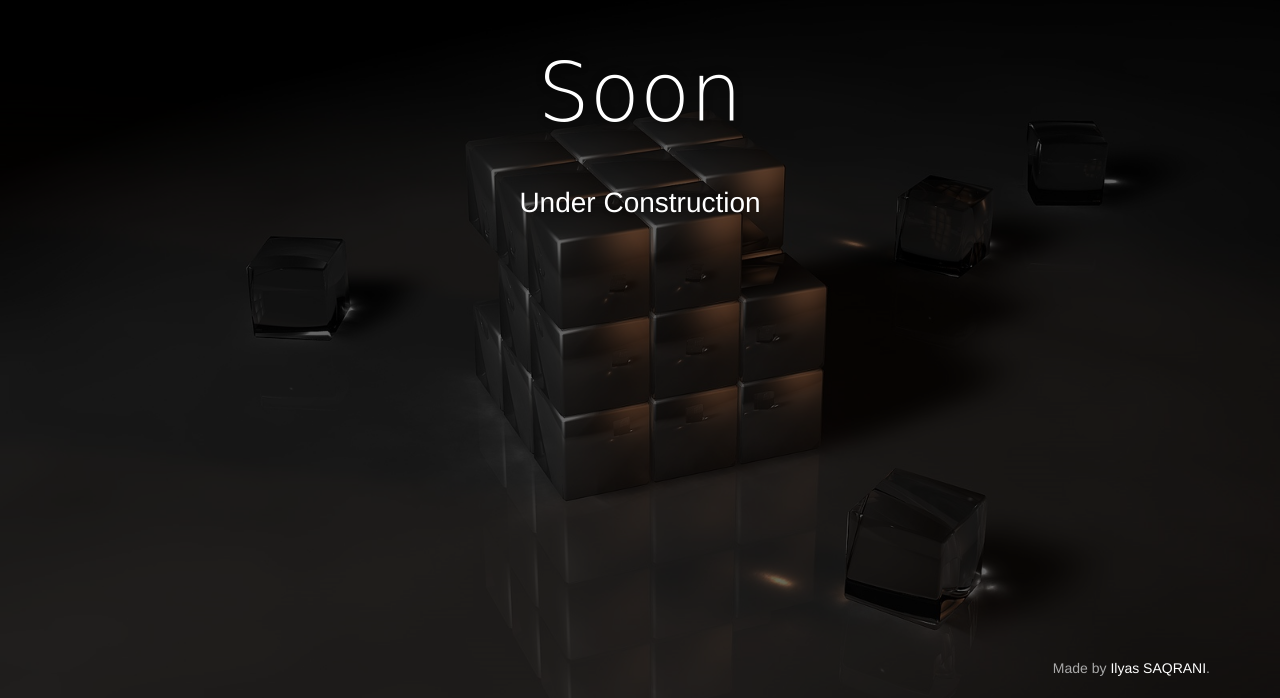
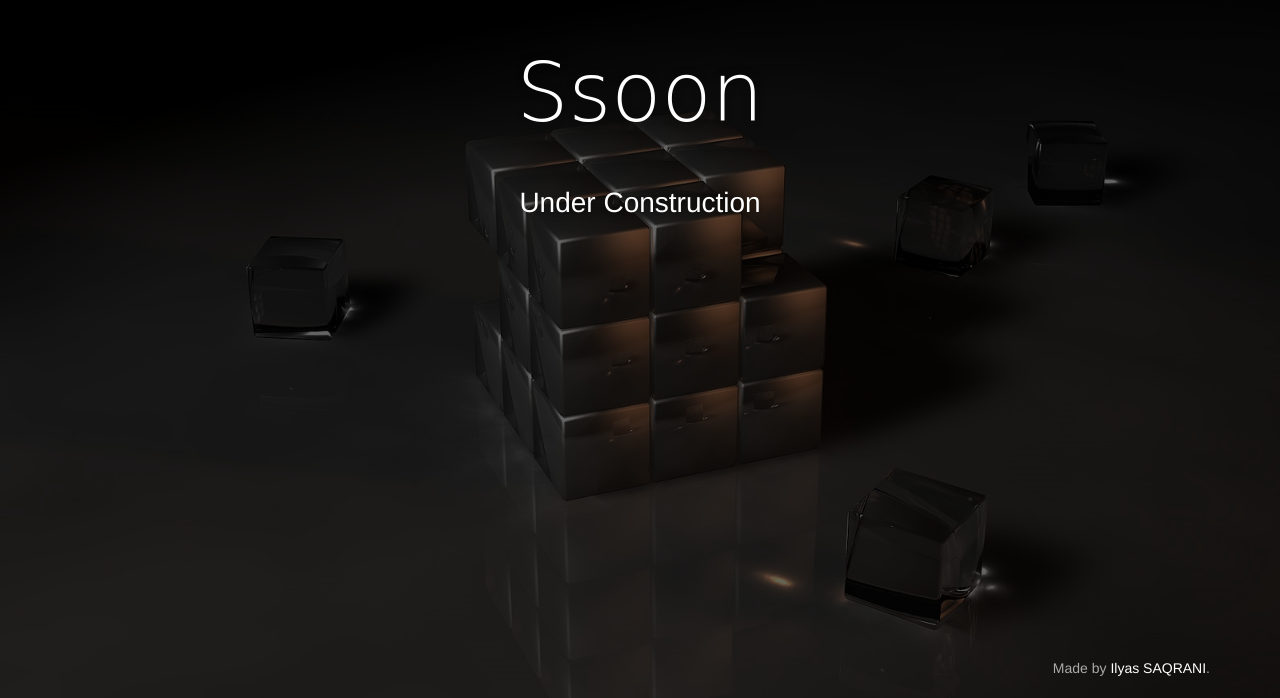
Before and after one commit to isaqrani/comming-soon, a plain HTML site: page index.html in a window 1280 px wide. Shown: the part 102-800 px from the top of the page. Drawn offline with Linux system fonts and the light colour scheme; a web font is replaced by a local one.

Commit message:
Update index.html

```diff
--- a/index.html
+++ b/index.html
@@ -19,7 +19,7 @@
 			<div class="cover black" data-color="black"></div>
 			<div class="container">
 				<h1 class="logo cursive">
-					Soon
+					Ssoon
 				</h1>
 				<div class="content">
 					<h4 class="motto">Under Construction</h4>
```
